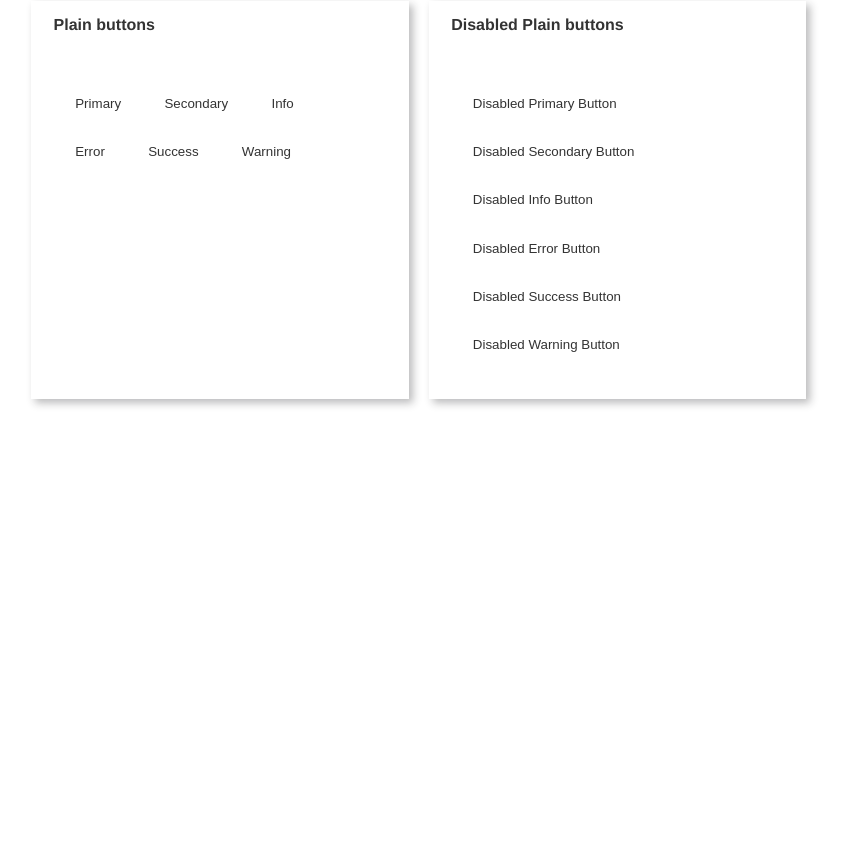
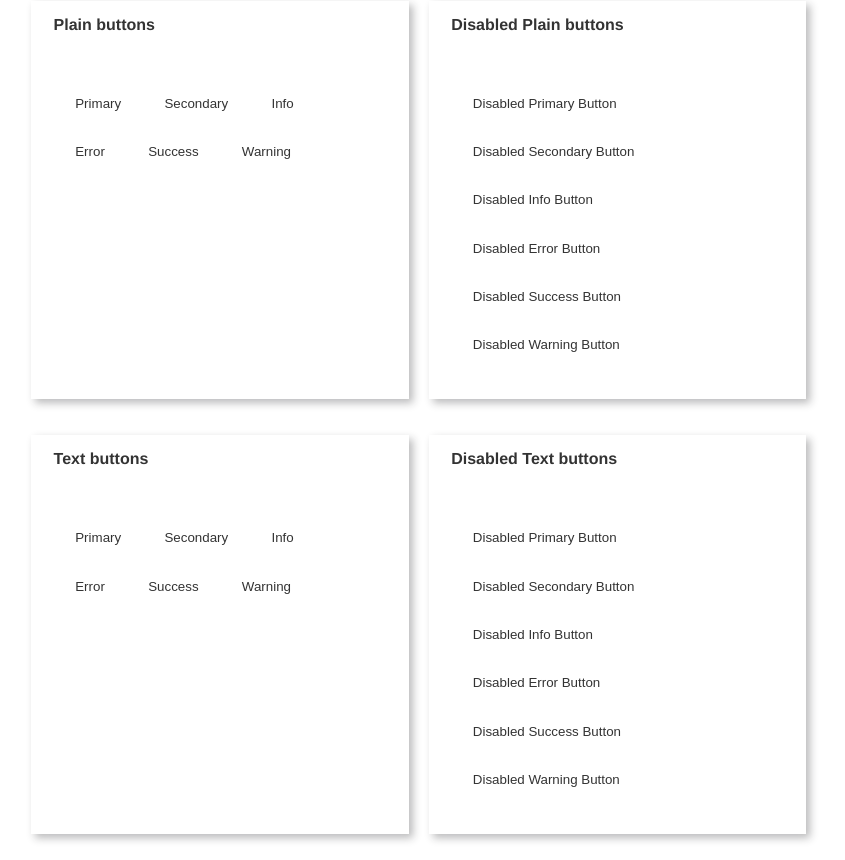
Before and after one commit to cedix/vue_uikit, a Vue app: page /#/buttons in a window 1280 px wide. Shown: the part 665-1525 px from the top of the page, without its empty margins (278-1123 px from the left). Before the commit the page ends 1090 px from the top, so only its background shows below. Built offline with nearby package versions, Linux system fonts and the light colour scheme.

Commit message:
Add "text" style to buttons

```diff
--- a/src/components/Button.vue
+++ b/src/components/Button.vue
@@ -248,6 +248,86 @@ export default {
 
   }
 
+  &.uk-button-text {
+    --uk-button-bg-color: transparent;
+    --uk-button-border: 0px solid;
+    --uk-button-border-radius: 0;
+
+    // Color Modifiers
+    &.uk-color-info {
+      --uk-button-text-color: $color-info;
+
+      &:hover {
+        --uk-button-text-color: $color-info-light;
+      }
+
+      &:disabled,
+      &[disabled] {
+        --uk-button-text-color: $color-info-bg-accent;
+      }
+    }
+    &.uk-color-error {
+      --uk-button-text-color: $color-error;
+
+      &:hover {
+        --uk-button-text-color: $color-error-light;
+      }
+
+      &:disabled,
+      &[disabled] {
+        --uk-button-text-color: $color-error-bg-accent;
+      }
+    }
+    &.uk-color-primary {
+      --uk-button-text-color: $color-primary;
+
+      &:hover {
+        --uk-button-text-color: $color-primary-light;
+      }
+
+      &:disabled,
+      &[disabled] {
+        --uk-button-text-color: $color-primary-bg-accent;
+      }
+    }
+    &.uk-color-secondary {
+      --uk-button-text-color: $color-secondary;
+
+      &:hover {
+        --uk-button-text-color: $color-secondary-light;
+      }
+
+      &:disabled,
+      &[disabled] {
+        --uk-button-text-color: $color-secondary-bg-accent;
+      }
+    }
+    &.uk-color-success {
+      --uk-button-text-color: $color-success;
+
+      &:hover {
+        --uk-button-text-color: $color-success-light;
+      }
+
+      &:disabled,
+      &[disabled] {
+        --uk-button-text-color: $color-success-bg-accent;
+      }
+    }
+    &.uk-color-warning {
+      --uk-button-text-color: $color-warning;
+
+      &:hover {
+        --uk-button-text-color: $color-warning-light;
+      }
+
+      &:disabled,
+      &[disabled] {
+        --uk-button-text-color: $color-warning-bg-accent;
+      }
+    }
+  }
+
   &:disabled,
   &[disabled] {
     cursor: not-allowed;
--- a/src/pages/components/Buttons.vue
+++ b/src/pages/components/Buttons.vue
@@ -32,6 +32,22 @@
       <uk-button class="btn-demo" type="plain" color="error" disabled>Disabled Error Button</uk-button>
       <uk-button class="btn-demo" type="plain" color="success" disabled>Disabled Success Button</uk-button>
       <uk-button class="btn-demo" type="plain" color="warning" disabled>Disabled Warning Button</uk-button>
+    </uk-card>
+    <uk-card class="card-demo-buttons" title="Text buttons">
+      <uk-button class="btn-demo" type="text">Primary</uk-button>
+      <uk-button class="btn-demo" type="text" color="secondary">Secondary</uk-button>
+      <uk-button class="btn-demo" type="text" color="info">Info</uk-button>
+      <uk-button class="btn-demo" type="text" color="error">Error</uk-button>
+      <uk-button class="btn-demo" type="text" color="success">Success</uk-button>
+      <uk-button class="btn-demo" type="text" color="warning">Warning</uk-button>
+    </uk-card>
+    <uk-card class="card-demo-buttons" title="Disabled Text buttons">
+      <uk-button class="btn-demo" type="text" disabled>Disabled Primary Button</uk-button>
+      <uk-button class="btn-demo" type="text" color="secondary" disabled>Disabled Secondary Button</uk-button>
+      <uk-button class="btn-demo" type="text" color="info" disabled>Disabled Info Button</uk-button>
+      <uk-button class="btn-demo" type="text" color="error" disabled>Disabled Error Button</uk-button>
+      <uk-button class="btn-demo" type="text" color="success" disabled>Disabled Success Button</uk-button>
+      <uk-button class="btn-demo" type="text" color="warning" disabled>Disabled Warning Button</uk-button>
     </uk-card>
   </section>
 </template>
```
